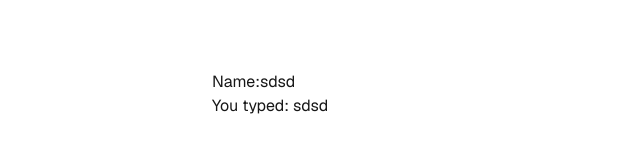
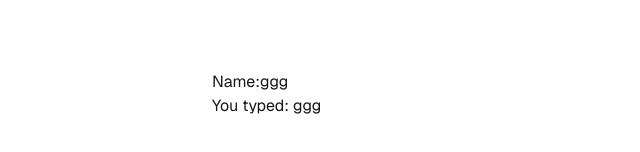
Before and after one commit to pmishra-developer/ReactLessons, a Next.js app in the folder react-lessons/: page / in a window 1280 px wide. Shown: the part 616-768 px from the top of the page, without its empty margins (295-935 px from the left). Built offline with nearby package versions, Linux system fonts and the light colour scheme.

Commit message:
update userState.tsx
update userState.tsx

```diff
--- a/react-lessons/src/component/userState.tsx
+++ b/react-lessons/src/component/userState.tsx
@@ -1,12 +1,13 @@
+"use client";
 import React, { useState } from 'react';
 
 function InputTextBoxValue() {
-  const [name, setname] = useState('sdsd');
+  const [name, setname] = useState('ggg');
 
   return (
     <div>
       <label htmlFor="nameInput">Name:</label>
-      <input
+      <input readOnly
         type="text"
         id="nameInput"
         value={name}
```
